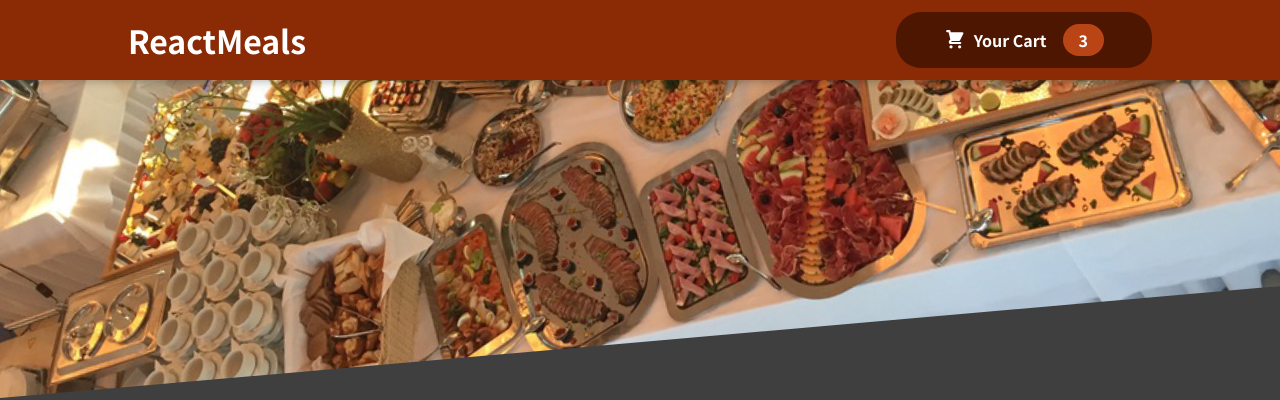
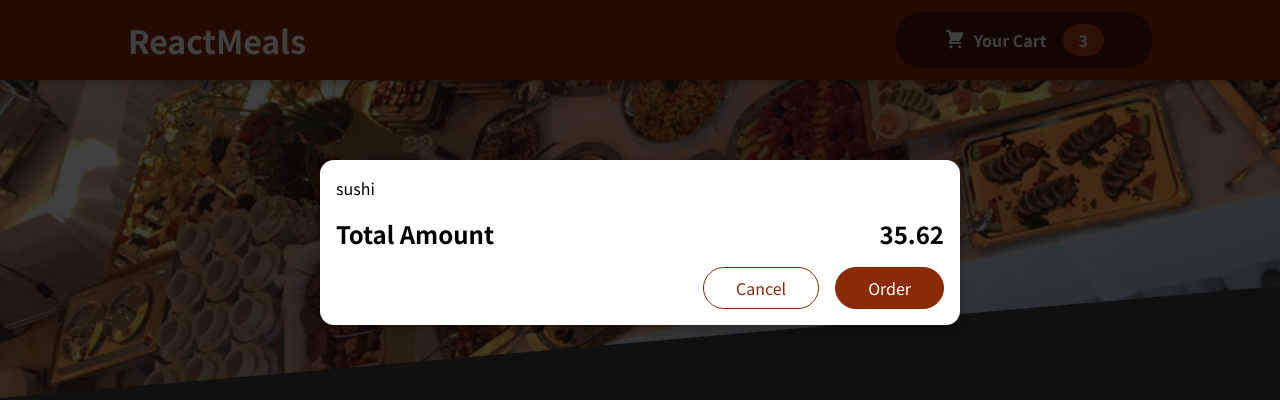
Before and after one commit to ayushgupta0110/The-Food-Order-App, a React (Create React App) app: page / in a window 1280 px wide. Shown: the top 400 px of the page. Built offline with nearby package versions, Linux system fonts and the light colour scheme.

Commit message:
minor changes

```diff
--- a/src/App.js
+++ b/src/App.js
@@ -1,10 +1,12 @@
 import React,{Fragment} from 'react';
+import Cart from './components/Cart/Cart';
 import Header from './components/Layouts/Header';
 import Meals from './components/Meals/Meals';
 
 function App() {
   return (
     <Fragment>
+    <Cart />
     <Header/>
     <main>
       <Meals />
--- a/src/components/Cart/Cart.js
+++ b/src/components/Cart/Cart.js
@@ -1,5 +1,6 @@
 import React from "react";
 import classes from "./Cart.module.css";
+import Modal from '../UI/Modal';
 
 const Cart = () => {
   const cartitems = (
@@ -13,18 +14,17 @@ const Cart = () => {
   );
 
   return (
-    <div>
+    <Modal>
       {cartitems}
       <div className={classes.total}>
         <span>Total Amount</span>
         <span>35.62</span>
       </div>
       <div className={classes.actions}>
-        <button className={classes["button--alt"]}></button>
+        <button className={classes["button--alt"]}>Cancel</button>
         <button className={classes.button}>Order</button>
       </div>
-      <div></div>
-    </div>
+    </Modal>
   );
 };
 
```
